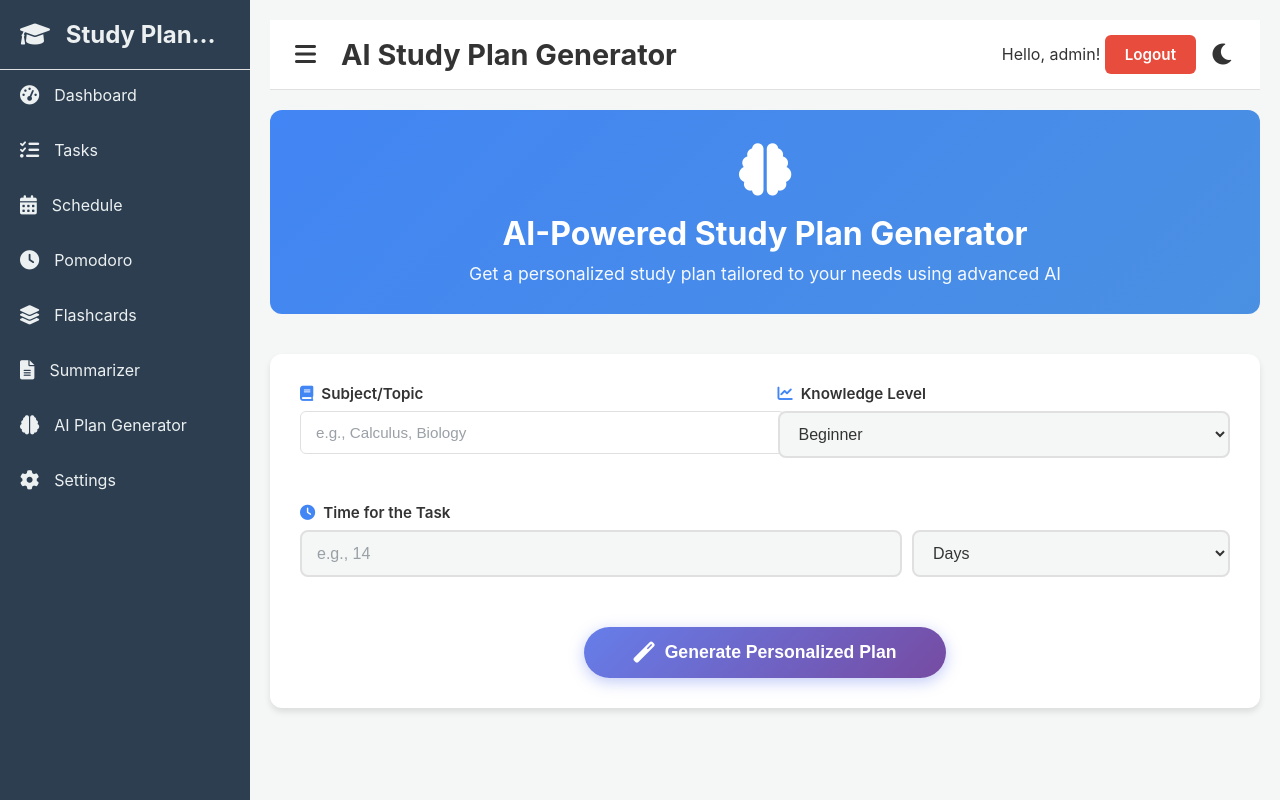
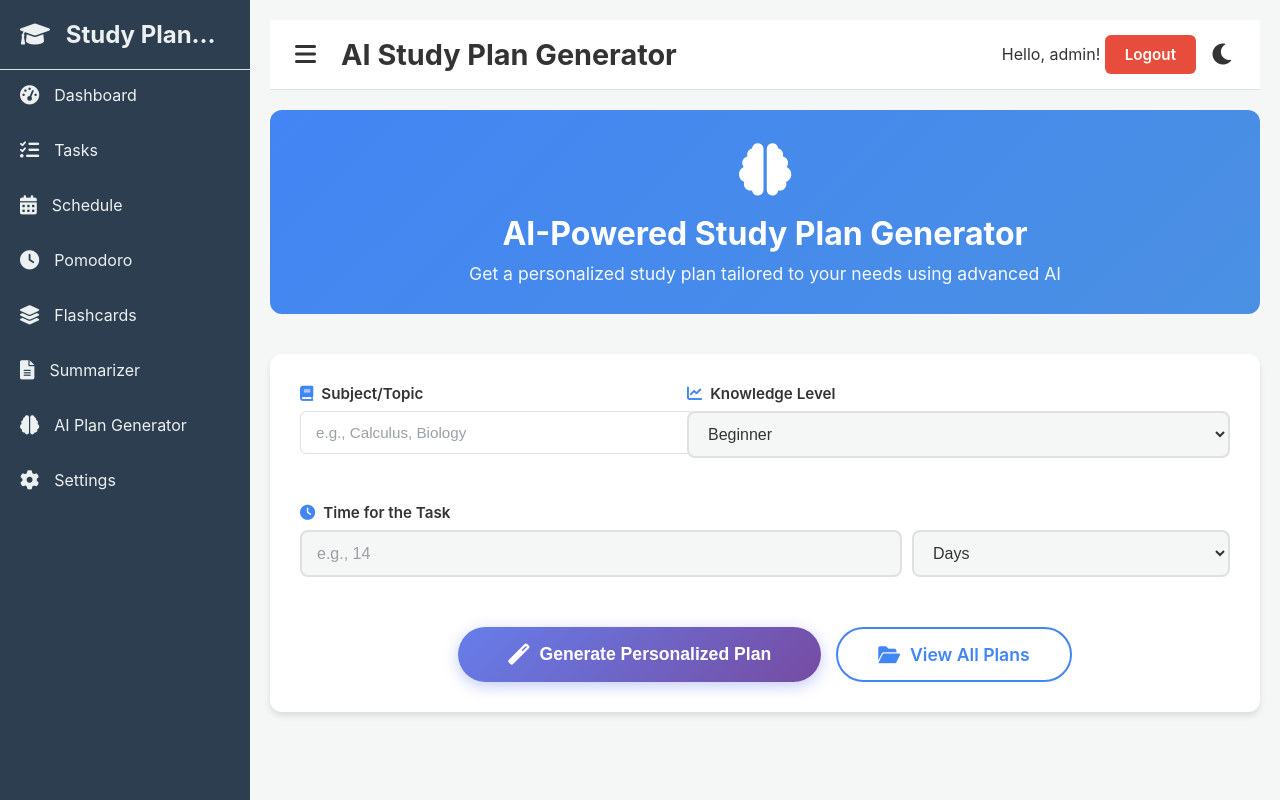
Before and after one commit to StudyPlannerJM/Final-project, a Flask app: page /ai-plan-generator in a window 1280 px wide. Run offline with Flask 3, Linux system fonts and the light colour scheme; a user stored in the database is signed in; some libraries are stand-ins or nearby versions.

Commit message:
Refine AI planner form layout and add quick access button
- Reduce Subject field width (40%) relative to Knowledge Level (60%)
- Add 'View All Plans' button next to 'Generate Personalized Plan' button
- Style new button with outlined design that fills on hover
- Update form-actions to use flexbox for better button alignment
- Improve visual hierarchy with adjusted grid proportions

```diff
--- a/app/static/css/ai_planner.css
+++ b/app/static/css/ai_planner.css
@@ -57,7 +57,7 @@
 
 .form-grid {
     display: grid;
-    grid-template-columns: repeat(2, 1fr);
+    grid-template-columns: 0.8fr 1.2fr;
     gap: 25px;
     margin-bottom: 30px;
 }
@@ -134,6 +134,10 @@
 /* Generate Button */
 .form-actions {
     text-align: center;
+    display: flex;
+    justify-content: center;
+    gap: 15px;
+    flex-wrap: wrap;
 }
 
 .btn-generate {
@@ -165,6 +169,35 @@
     opacity: 0.6;
     cursor: not-allowed;
     transform: none;
+}
+
+/* View All Plans Button */
+.btn-view-all {
+    background: transparent;
+    color: var(--primary-color);
+    border: 2px solid var(--primary-color);
+    padding: 15px 40px;
+    font-size: 1.1em;
+    font-weight: 600;
+    border-radius: 50px;
+    cursor: pointer;
+    transition: all 0.3s ease;
+    display: inline-flex;
+    align-items: center;
+    gap: 10px;
+    text-decoration: none;
+}
+
+.btn-view-all:hover {
+    background: var(--primary-color);
+    color: white;
+    transform: translateY(-2px);
+    box-shadow: 0 4px 15px rgba(66, 133, 244, 0.3);
+    text-decoration: none;
+}
+
+.btn-view-all i {
+    font-size: 1.1em;
 }
 
 /* Loading Indicator */
--- a/app/templates/ai_plan_generator.html
+++ b/app/templates/ai_plan_generator.html
@@ -84,6 +84,9 @@
                     <button type="submit" class="btn-generate">
                         <i class="fas fa-magic"></i> {{ form.submit.label.text }}
                     </button>
+                    <a href="{{ url_for('main.my_study_plans') }}" class="btn-view-all">
+                        <i class="fas fa-folder-open"></i> View All Plans
+                    </a>
                 </div>
             </form>
         </div>
```
